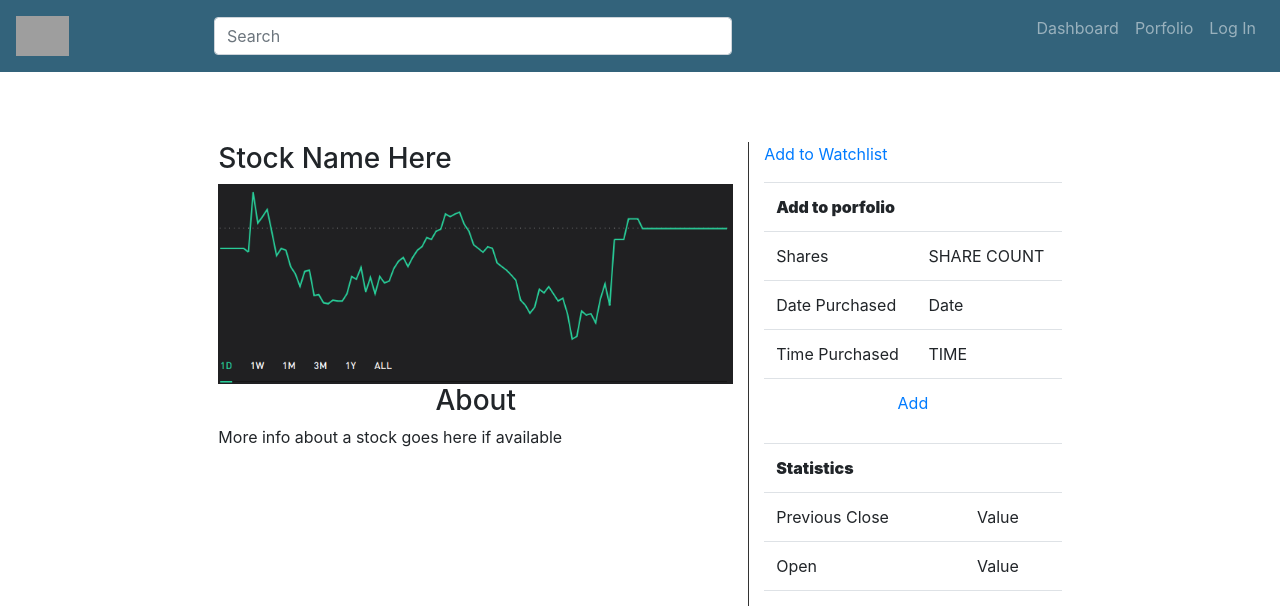
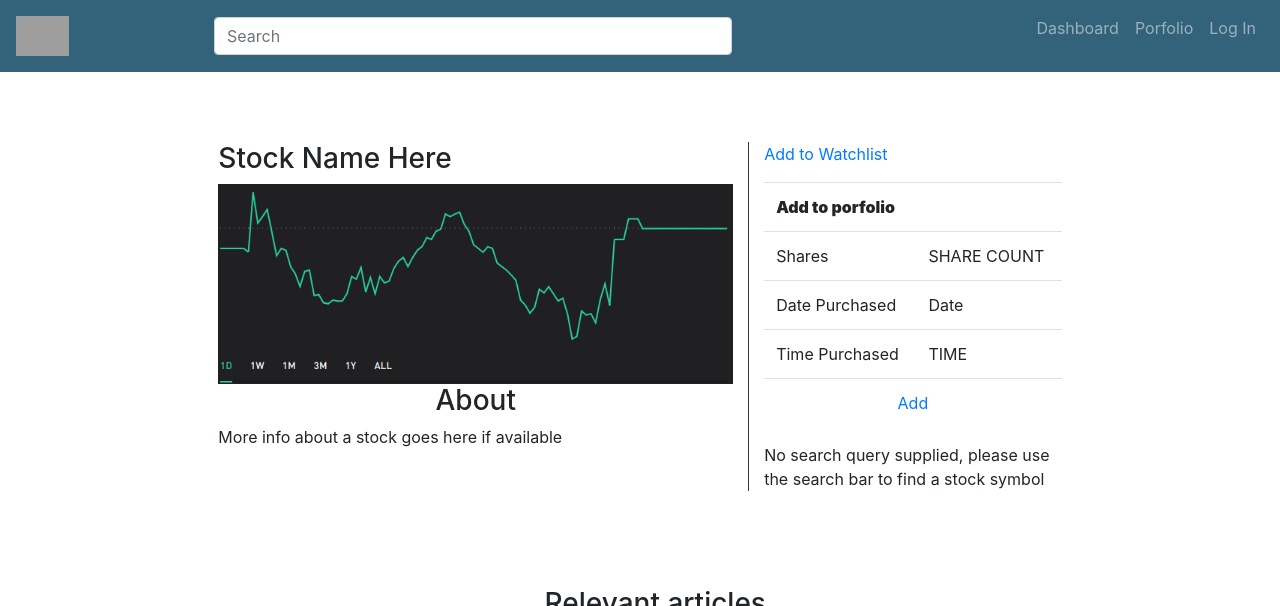
Before and after one commit to Coopss/SPMS, a PHP site: page /ticker.php in a window 1280 px wide. Shown: the top 606 px of the page. Run offline with PHP 8.4, Linux system fonts and the light colour scheme; grey boxes are pictures that could not be loaded.

Commit message:
stats work on ticker

```diff
--- a/public_html/script.js
+++ b/public_html/script.js
@@ -277,6 +277,14 @@ function search() {
 //prototype function for populating data in ticker.php
 function ticker() {
 	var symbol = getUrlParameter('s');
+	var feedback = "";
+
+	if (!symbol) {
+		feedback = "No search query supplied, please use the search bar to find a stock symbol";
+		console.log(feedback);
+		$('#stats_go_here').html(feedback);
+		return;
+	}
 
 	$.ajax({
 		method: "GET",
@@ -287,7 +295,7 @@ function ticker() {
 	.done(function(data, textStatus, xhr) {
 		console.log('Ticker data retrieved: ' + data);
 
-		var name = data.name;
+		var name = data.company;
 		var symbol = data.symbol;
 		var oneDay = data.oneDay;
 		var stats = data.statistics;
@@ -300,11 +308,18 @@ function ticker() {
 
 		var i, j;
 		var new_table = "<table class='table stock_tables'>";
+		new_table += "<tr><th>Statistics</th></tr>";
+
+		//console.log("Stats length: " + stats.length + "; Row length: " + stats[1].length);
 
 		//dynamically generate tables based on server data
-		for (i = 0; i < stats.length; i++) {
-			new_table += "<tr>"
+		for (key in stats) {
+			new_table += "<tr>";
 
+			new_table += "<td>" + key + "</td>";
+			new_table += "<td>" + stats[key] + "</td>";
+
+			/*
 			for (j = 0; j < stats[i].length; j++) { //add cell
 				if (i == 0) { //table header
 					new_table += "<th colspan = " + stats[i].length + ">" + stats[i][j] + "</th>";
@@ -313,13 +328,14 @@ function ticker() {
 					new_table += "<td>" + stats[i][j] + "</td>";
 				}
 			}
+			*/
 
 			new_table += "</tr>"
 		}
 		new_table += "</table>"
 
 		//insert the table into the page
-		$("#stock_table_div").html(new_table);
+		$("#stats_go_here").html(new_table);
 
 		/* News Articles; waiting on front end implementation before going further
 		var new_article = "";
@@ -348,7 +364,7 @@ function ticker() {
 				break;
 		}
 		console.log(feedback);
-		//$('#feedback').html(feedback);
+		$('#stats_go_here').html(feedback);
 
 	});
 }
--- a/public_html/ticker.php
+++ b/public_html/ticker.php
@@ -14,13 +14,16 @@
         <script src="https://stackpath.bootstrapcdn.com/bootstrap/4.3.1/js/bootstrap.min.js" integrity="sha384-JjSmVgyd0p3pXB1rRibZUAYoIIy6OrQ6VrjIEaFf/nJGzIxFDsf4x0xIM+B07jRM" crossorigin="anonymous"></script>
         <link rel="stylesheet" href="https://stackpath.bootstrapcdn.com/bootstrap/4.3.1/css/bootstrap.min.css" integrity="sha384-ggOyR0iXCbMQv3Xipma34MD+dH/1fQ784/j6cY/iJTQUOhcWr7x9JvoRxT2MZw1T" crossorigin="anonymous">
 
-
 </head>
 <body>
 
         <div class="header_div navbar-spacers">
             <?php include "header.php"; ?>
             <!-- Use jquery to insert header content here if PHP fails    -->
+        </div>
+
+        <div id="feedback">
+
         </div>
 
         <!-- Body of ticker -->
@@ -60,57 +63,17 @@
                                         </table>
 
                                         <!-- Statistics -->
-                                        <table class = "table stock_tables">
-
-                                           <tbody>
-                                              <tr>
-                                                 <th colspan="2">
-                                                         <b>Statistics</b>
-                                                 </th>
-                                              </tr>
-                                              <tr>
-                                                 <td>Previous Close</td>
-                                                 <td> Value</td>
-                                              </tr>
-                                              <tr>
-                                                 <td>Open</td>
-                                                 <td>Value</td>
-                                              </tr>
-                                              <tr>
-                                                 <td>High</td>
-                                                 <td>Value</td>
-                                              </tr>
-                                              <tr>
-                                                 <td>Low</td>
-                                                 <td>Value</td>
-                                              </tr>
-                                              <tr>
-                                                 <td>52 Wk. High</td>
-                                                 <td>Value</td>
-                                              </tr>
-                                              <tr>
-                                                 <td>52 Wk. Low</td>
-                                                 <td>Value</td>
-                                              </tr>
-                                              <tr>
-                                                 <td>Volume</td>
-                                                 <td>Value</td>
-                                              </tr>
-                                              <tr>
-                                                 <td>Avg. Volume</td>
-                                                 <td>Value</td>
-                                              </tr>
-                                           </tbody>
-
-                                        </table>
+                                        <span id='stats_go_here'>Loading stats, please wait...</span>
                                 </div>
                                 <div class="col-lg-2">
                                 </div>
                         </div>
 
+                                                        <!-- NEWS ARTCILES -->
                         <div class="offset-lg-2">
                                 <div class="row">
                                         <div class="mx-auto col-lg-6">
+                                            <br><br><br><br>
                                                 <h3 class="text-center">Relevant articles</h3>
                                         </div>
                                         <div class="col-lg-2 col-md-2 col-sm-2">
@@ -120,7 +83,7 @@
                                         <div class="col-lg-2 col-md-2 col-sm-2 my-auto">
                                                 <a href="#" class="bg-mute round arrow">Previous &laquo;</a>
                                         </div>
-                                        <div class="col-lg-6 col-md-6 col-sm-6">
+                                        <div class="col-lg-6 col-md-6 col-sm-6" id="news_articles">
 
                                                 <!-- First Article -->
                                                 <a href="#" class="nounderline">
@@ -207,6 +170,11 @@
 </div>
 
 <script src='script.js'></script>
+<script type="text/javascript">
+    $(document).ready(function() {
+        ticker();
+    });
+</script>
 
 </body>
 </html>
```
